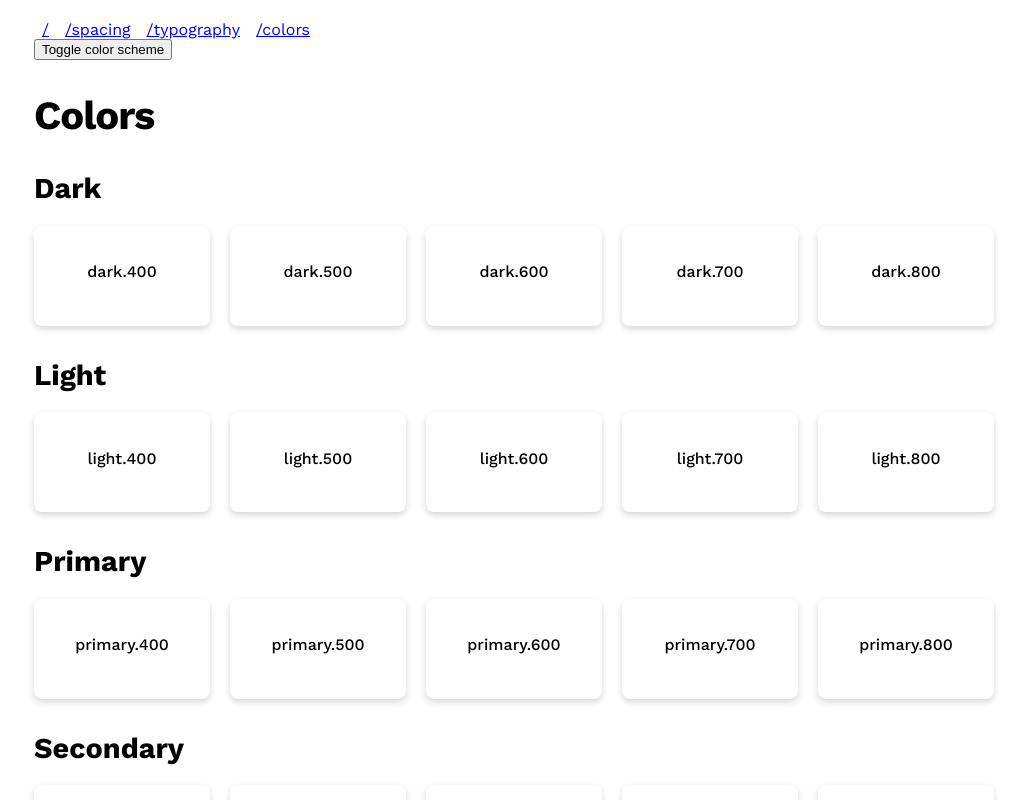
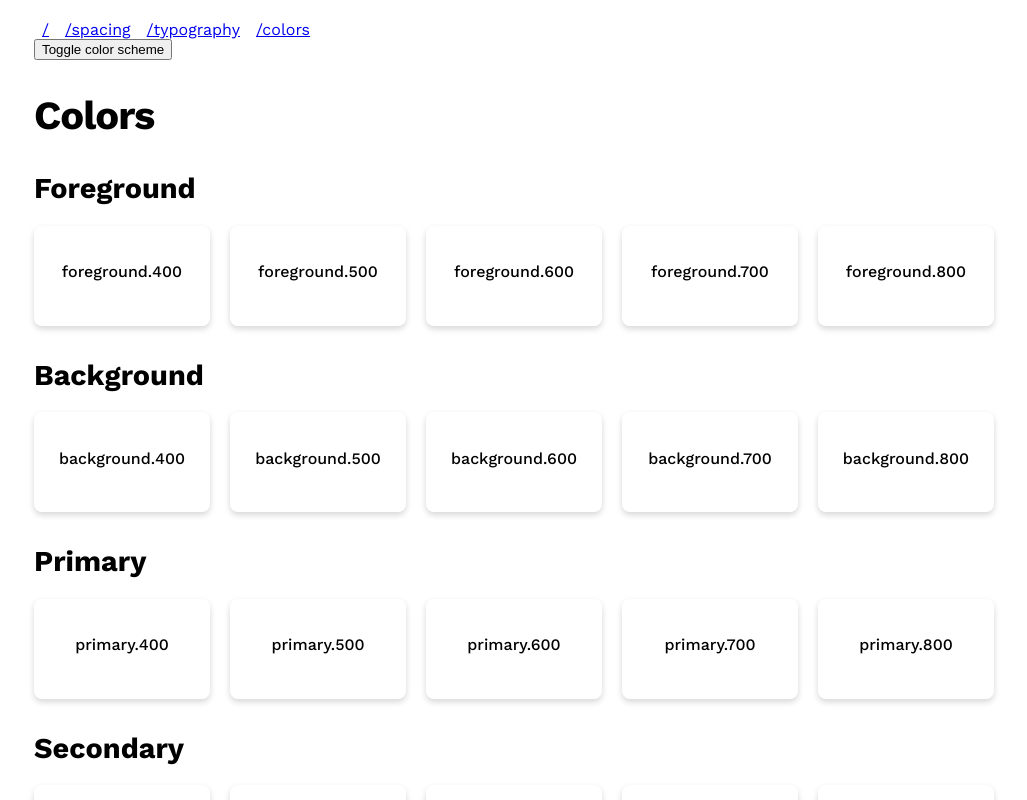
Before and after one commit to jackyef/flair, a Next.js app: page /colors in a window 1280 px wide. Shown: the top 800 px of the page, without its empty margins (126-1153 px from the left). Built offline with nearby package versions, Linux system fonts and the light colour scheme.

Commit message:
improvement: Update color naming in /colors

```diff
--- a/src/flair/theme/colors.ts
+++ b/src/flair/theme/colors.ts
@@ -7,13 +7,15 @@ export const COLORS_VARIANTS = [
   'warning',
   'error',
 ] as const;
+export type ColorVariant = typeof COLORS_VARIANTS[number];
 export const COLOR_SHADE_VARIANTS = [400, 500, 600, 700, 800] as const;
+export type ColorShadeValue = Array<keyof ColorShade>;
 
 export type ColorPair = {
   color: string;
   contrastingColor: string;
 };
-export type ColorVariant = typeof COLORS_VARIANTS[number];
+
 export type ColorShade = {
   400: ColorPair;
   500: ColorPair;
@@ -21,7 +23,6 @@ export type ColorShade = {
   700: ColorPair;
   800: ColorPair;
 };
-export type ColorShadeValue = Array<keyof ColorShade>;
 
 const defaultForegroundColor = 'hsl(233, 22%, 10%)';
 const defaultBackgroundColor = 'hsl(0, 0%, 100%)';
--- a/src/pages/colors.tsx
+++ b/src/pages/colors.tsx
@@ -35,19 +35,20 @@ const ColorSquare = styled('div')<{ background: string; color: string }>`
 `;
 
 export default function Colors() {
-  const { toggleColorScheme, colorScheme } = useTheme();
+  const { toggleColorScheme } = useTheme();
 
   return (
     <main>
       <button onClick={toggleColorScheme}>Toggle color scheme</button>
       <H2>Colors</H2>
 
-      {COLORS_VARIANTS.map((colorName) => {
-        let usedColorName = colorName;
+      {COLORS_VARIANTS.map((colorName, index) => {
+        let usedColorName: string = colorName;
 
-        if (colorScheme === 'dark') {
-          if (usedColorName === 'dark') usedColorName = 'light'
-          else if (usedColorName === 'light') usedColorName = 'dark'
+        if (index === 0) {
+          usedColorName = 'foreground';
+        } else if (index === 1) {
+          usedColorName = 'background';
         }
 
         return (
```
